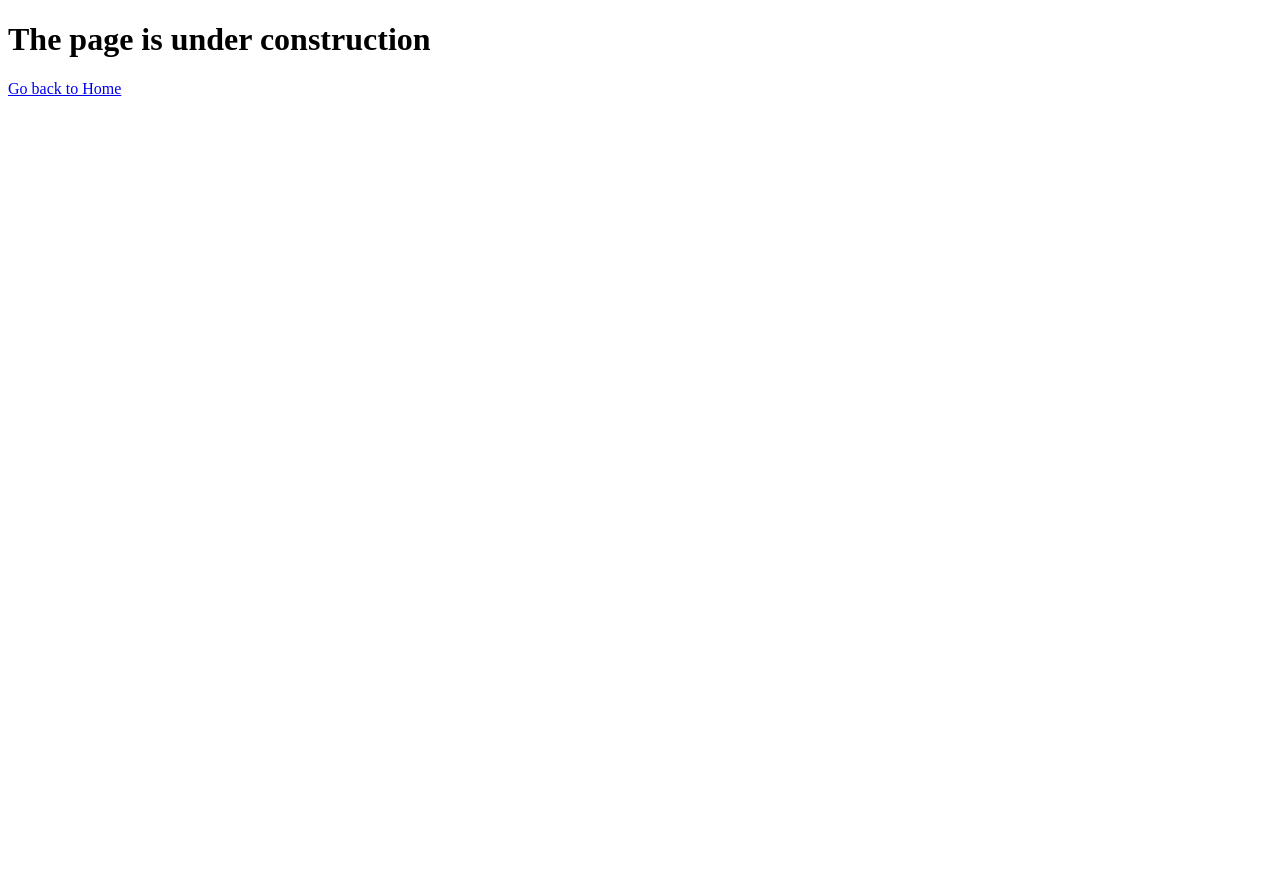
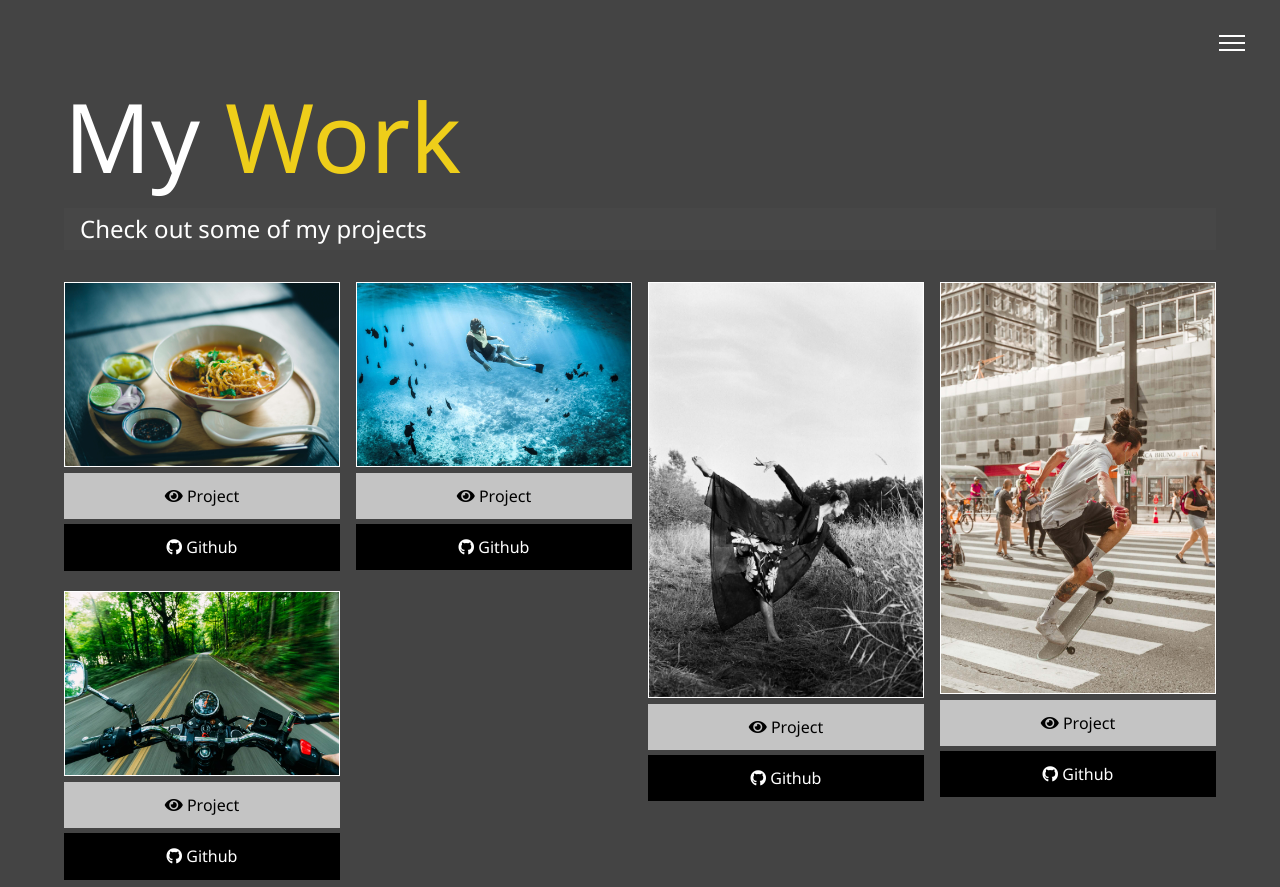
Before and after one commit to YosepRA/responsive-portfolio-website, a website: page dist/work.html in a window 1280 px wide. Shown: the top 887 px of the page. Before the commit the page ends 800 px from the top, so only its background shows below. Drawn offline with Linux system fonts and the light colour scheme.

Commit message:
Work page

```diff
--- a/scss/_mobile.scss
+++ b/scss/_mobile.scss
@@ -1,4 +1,26 @@
 @include mediaXl {
+  main {
+    // =======================================
+    //                MINE
+    .projects {
+      grid-template-columns: repeat(4, 1fr);
+
+      .item:nth-child(3) {
+        grid-column: 3/4;
+        grid-row: 1/3;
+      }
+      .item:nth-child(4) {
+        grid-column: 4/5;
+        grid-row: 1/3;
+      }
+
+      .item:nth-child(5) {
+        grid-column: 1/2;
+        grid-row: 2/3;
+      }
+    }
+    // =======================================
+  }
 }
 @include mediaLg {
 }
@@ -7,17 +29,11 @@
   main {
     align-items: center;
 
-    &#home {
+    h1,
+    h2,
+    h3,
+    h6 {
       text-align: center;
-    }
-
-    &#about {
-      h1,
-      h2,
-      h3,
-      h6 {
-        text-align: center;
-      }
     }
 
     .lg-heading {
@@ -39,6 +55,22 @@
         padding: 1rem 2rem;
       }
     }
+
+    // Portfolio Page
+    // =======================================
+    //                MINE
+    .projects {
+      grid-template-columns: 1fr;
+
+      .item:nth-child(1),
+      .item:nth-child(2),
+      .item:nth-child(3),
+      .item:nth-child(4),
+      .item:nth-child(5) {
+        grid-column: 1/2;
+      }
+    }
+    // =======================================
   }
 
   .menu-nav,
--- a/scss/main.scss
+++ b/scss/main.scss
@@ -118,6 +118,57 @@ main {
       border-bottom: 3px solid $secondary_color;
     }
   }
+
+  // Portfolio page.
+  .projects {
+    display: grid;
+    grid-gap: 1rem;
+    grid-template-columns: repeat(3, 1fr);
+
+    img {
+      width: 100%;
+      border: 1px solid white;
+
+      &:hover {
+        @include easeOut();
+        opacity: 0.5;
+        border-color: $secondary_color;
+      }
+    }
+
+    // =======================================
+    //                MINE
+    .item:nth-child(3) {
+      grid-column: 3;
+      grid-row: 1/3;
+    }
+    // =======================================
+  }
+}
+
+.btn {
+  display: block;
+  border: none;
+  padding: 0.7rem 1rem;
+  text-align: center;
+  margin-bottom: 0.3rem;
+
+  &:hover {
+    background: $secondary-color;
+    color: setTextColor($secondary-color);
+  }
+}
+
+.btn-dark {
+  @extend .btn;
+  background: darken($primary-color, 50);
+  color: white;
+}
+
+.btn-light {
+  @extend .btn;
+  background: lighten($primary-color, 50);
+  color: black;
 }
 
 #main-footer {
```
Also changed, not shown: dist/css/main.min.css, dist/img/project01.jpg (added), dist/img/project02.jpg (added), dist/img/project03.jpg (added), dist/img/project04.jpg (added), dist/img/project05.jpg (added), dist/work.html, 1 other file.
